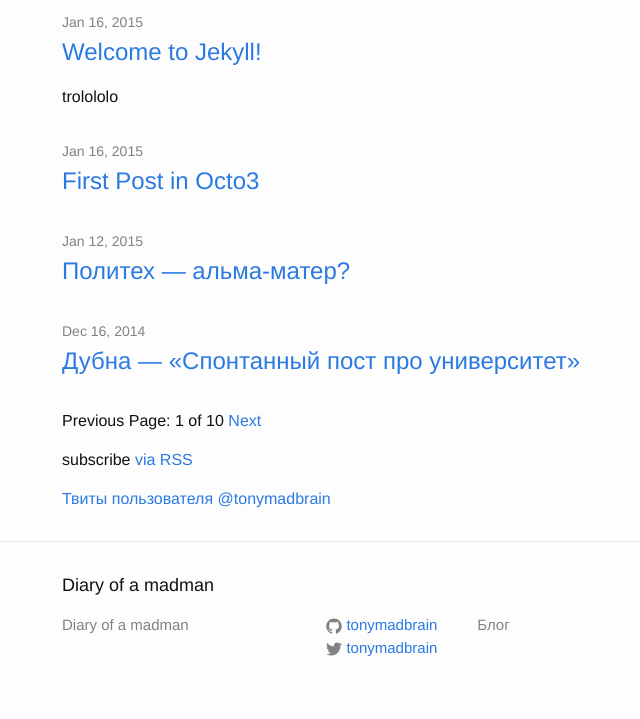
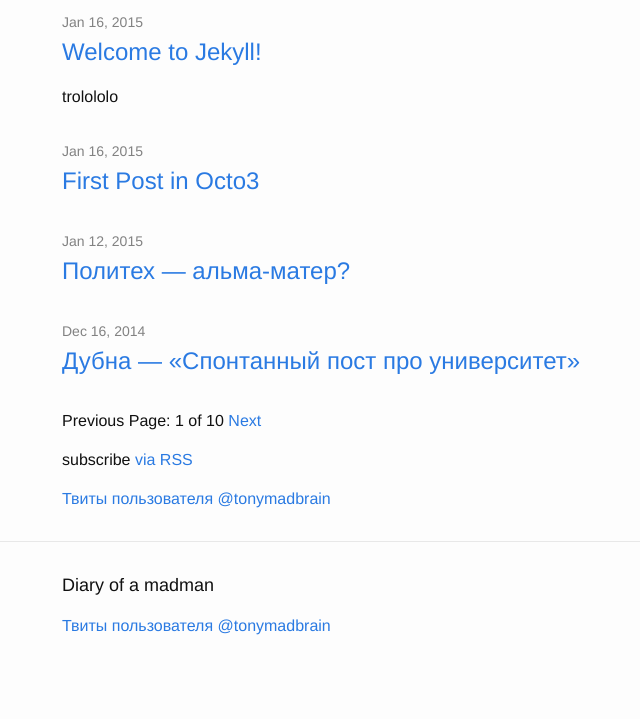
Before and after one commit to tonymadbrain/tonymadbrain.github.io, a Jekyll site: the page built from index.html, in a window 1280 px wide. Shown: the part 487-1206 px from the top of the page, without its empty margins (208-848 px from the left). Built offline with Jekyll 4.4.1, drawn with Linux system fonts in a browser that asks for light colours; the list of posts is cut into pages by our own code; comment, search, counter and statistics services are not loaded; after the commit the page ends 1155 px from its top, so only the background shows below that.

Commit message:
twitter in footer

```diff
--- a/_includes/footer.html
+++ b/_includes/footer.html
@@ -4,50 +4,9 @@
 
     <h2 class="footer-heading">{{ site.title }}</h2>
 
-    <div class="footer-col-wrapper">
-      <div class="footer-col  footer-col-1">
-        <ul class="contact-list">
-          <li>{{ site.title }}</li>
-          <li><a href="mailto:{{ site.email }}">{{ site.email }}</a></li>
-        </ul>
-      </div>
-
-      <div class="footer-col  footer-col-2">
-        <ul class="social-media-list">
-          {% if site.github_username %}
-          <li>
-            <a href="https://github.com/{{ site.github_username }}">
-              <span class="icon  icon--github">
-                <svg viewBox="0 0 16 16">
-                  <path fill="#828282" d="M7.999,0.431c-4.285,0-7.76,3.474-7.76,7.761 c0,3.428,2.223,6.337,5.307,7.363c0.388,0.071,0.53-0.168,0.53-0.374c0-0.184-0.007-0.672-0.01-1.32 c-2.159,0.469-2.614-1.04-2.614-1.04c-0.353-0.896-0.862-1.135-0.862-1.135c-0.705-0.481,0.053-0.472,0.053-0.472 c0.779,0.055,1.189,0.8,1.189,0.8c0.692,1.186,1.816,0.843,2.258,0.645c0.071-0.502,0.271-0.843,0.493-1.037 C4.86,11.425,3.049,10.76,3.049,7.786c0-0.847,0.302-1.54,0.799-2.082C3.768,5.507,3.501,4.718,3.924,3.65 c0,0,0.652-0.209,2.134,0.796C6.677,4.273,7.34,4.187,8,4.184c0.659,0.003,1.323,0.089,1.943,0.261 c1.482-1.004,2.132-0.796,2.132-0.796c0.423,1.068,0.157,1.857,0.077,2.054c0.497,0.542,0.798,1.235,0.798,2.082 c0,2.981-1.814,3.637-3.543,3.829c0.279,0.24,0.527,0.713,0.527,1.437c0,1.037-0.01,1.874-0.01,2.129 c0,0.208,0.14,0.449,0.534,0.373c3.081-1.028,5.302-3.935,5.302-7.362C15.76,3.906,12.285,0.431,7.999,0.431z"/>
-                </svg>
-              </span>
-
-              <span class="username">{{ site.github_username }}</span>
-            </a>
-          </li>
-          {% endif %}
-
-          {% if site.twitter_username %}
-          <li>
-            <a href="https://twitter.com/{{ site.twitter_username }}">
-              <span class="icon  icon--twitter">
-                <svg viewBox="0 0 16 16">
-                  <path fill="#828282" d="M15.969,3.058c-0.586,0.26-1.217,0.436-1.878,0.515c0.675-0.405,1.194-1.045,1.438-1.809
-                  c-0.632,0.375-1.332,0.647-2.076,0.793c-0.596-0.636-1.446-1.033-2.387-1.033c-1.806,0-3.27,1.464-3.27,3.27 c0,0.256,0.029,0.506,0.085,0.745C5.163,5.404,2.753,4.102,1.14,2.124C0.859,2.607,0.698,3.168,0.698,3.767 c0,1.134,0.577,2.135,1.455,2.722C1.616,6.472,1.112,6.325,0.671,6.08c0,0.014,0,0.027,0,0.041c0,1.584,1.127,2.906,2.623,3.206 C3.02,9.402,2.731,9.442,2.433,9.442c-0.211,0-0.416-0.021-0.615-0.059c0.416,1.299,1.624,2.245,3.055,2.271 c-1.119,0.877-2.529,1.4-4.061,1.4c-0.264,0-0.524-0.015-0.78-0.046c1.447,0.928,3.166,1.469,5.013,1.469 c6.015,0,9.304-4.983,9.304-9.304c0-0.142-0.003-0.283-0.009-0.423C14.976,4.29,15.531,3.714,15.969,3.058z"/>
-                </svg>
-              </span>
-
-              <span class="username">{{ site.twitter_username }}</span>
-            </a>
-          </li>
-          {% endif %}
-        </ul>
-      </div>
-
-      <div class="footer-col  footer-col-3">
-        <p class="text">{{ site.description }}</p>
-      </div>
+    <div class="twitter">
+      <a class="twitter-timeline" data-dnt="true" href="https://twitter.com/tonymadbrain" data-widget-id="458594999269986304">Твиты пользователя @tonymadbrain</a>
+      <script>!function(d,s,id){var js,fjs=d.getElementsByTagName(s)[0],p=/^http:/.test(d.location)?'http':'https';if(!d.getElementById(id)){js=d.createElement(s);js.id=id;js.src=p+"://platform.twitter.com/widgets.js";fjs.parentNode.insertBefore(js,fjs);}}(document,"script","twitter-wjs");</script>
     </div>
 
   </div>
```
